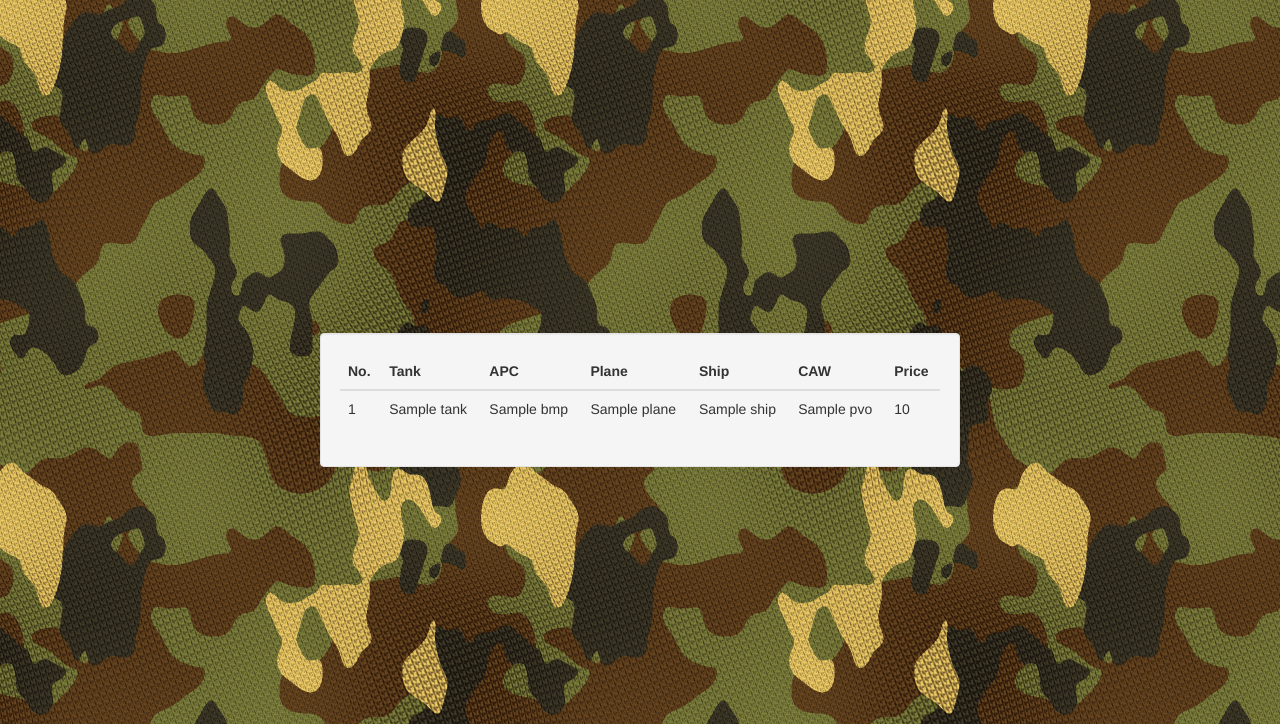
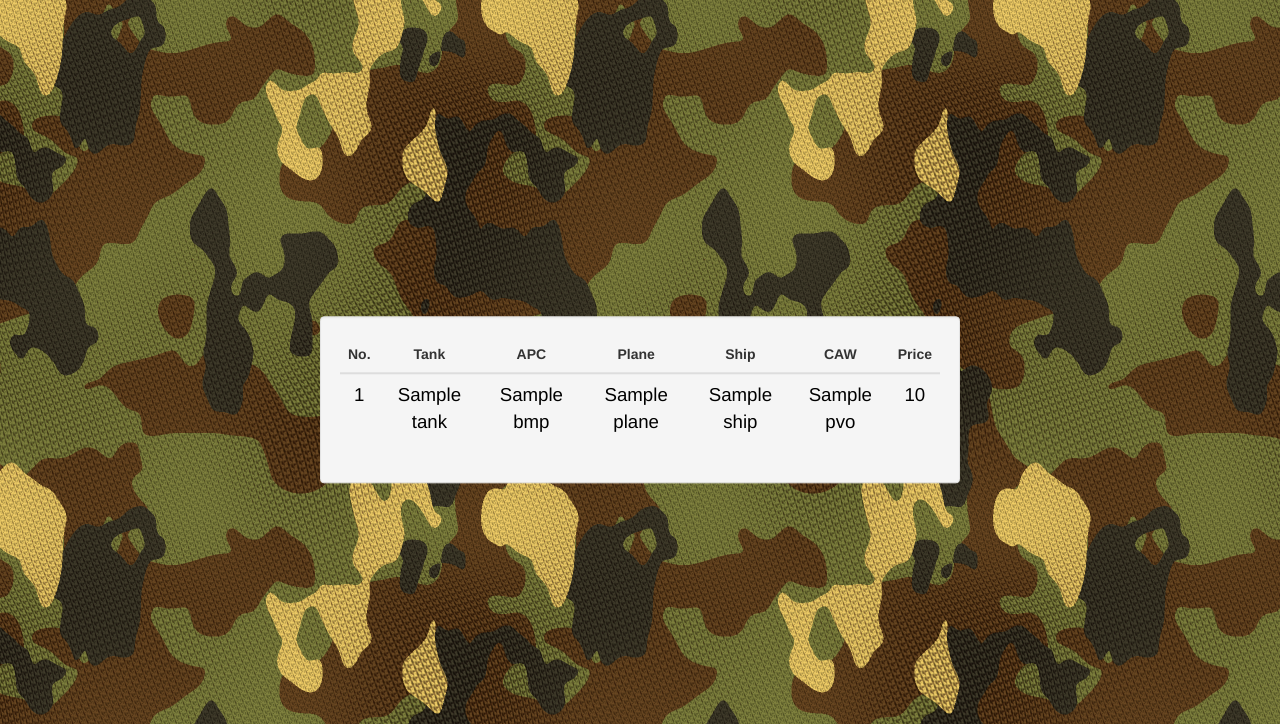
Before and after one commit to taras-ua/SA_2s_lab1, a Django app: template templates/result.html in a window 1280 px wide. Shown: the top 724 px of the page. Run offline with Django 3.2, Linux system fonts and the light colour scheme; the template is opened without the code that fills it: most values are stand-ins (such as "Sample title", 1, 10 or a date in 2020); some libraries are stand-ins or nearby versions.

Commit message:
result page css improvements

```diff
--- a/app/static/css/home.css
+++ b/app/static/css/home.css
@@ -8,9 +8,10 @@ html {
 }
 
 .result-holder {
-  position: absolute;
-  top: 50%;
-  transform: translateY(-50%);
+    position: absolute;
+    top: 50%;
+    transform: translateY(-50%);
+    text-align: center !important;
 }
 
 .btn-holder {
@@ -56,6 +57,19 @@ label {
     margin: 0;
 }
 
+.result-holder table tbody tr {
+    color: grey;
+}
+
+.result-holder table tbody tr:first-of-type {
+    font-size: 14pt;
+    color: #000000;
+}
+
+th {
+    text-align: center !important;
+}
+
 h3 {
     text-align: center !important;
     width: 100% !important;
```
